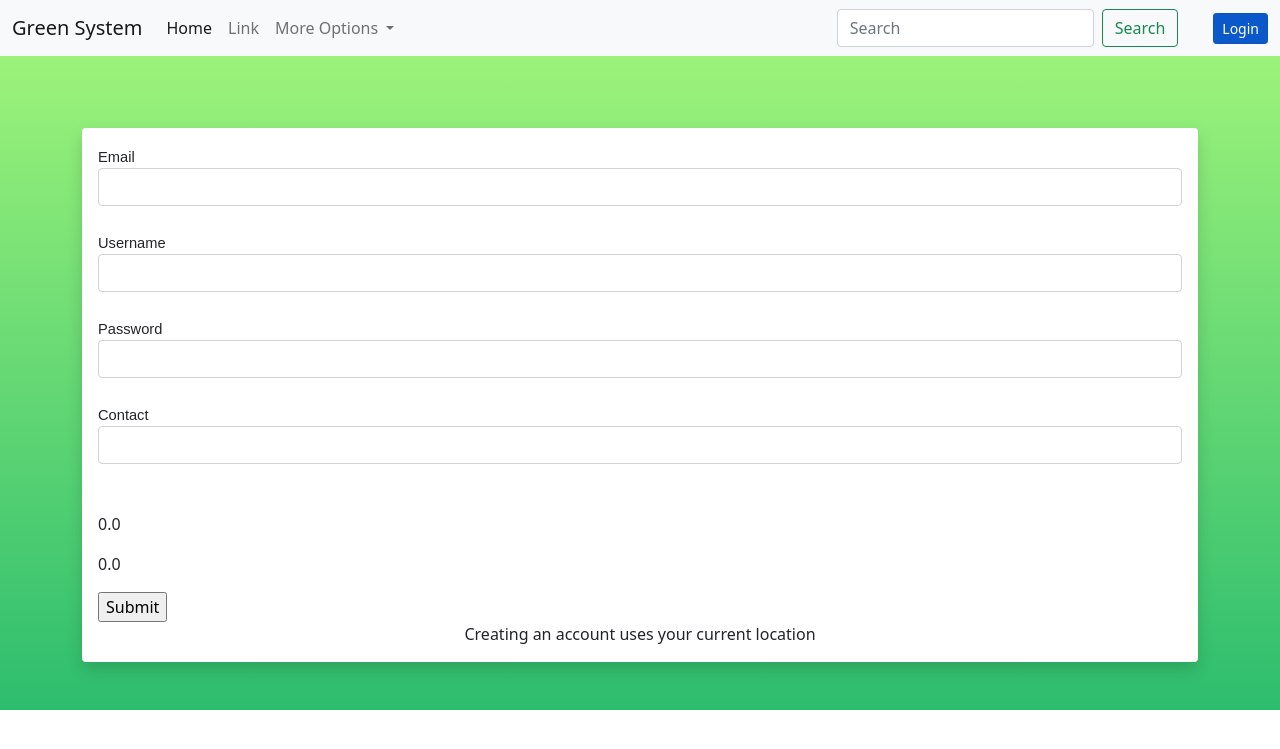
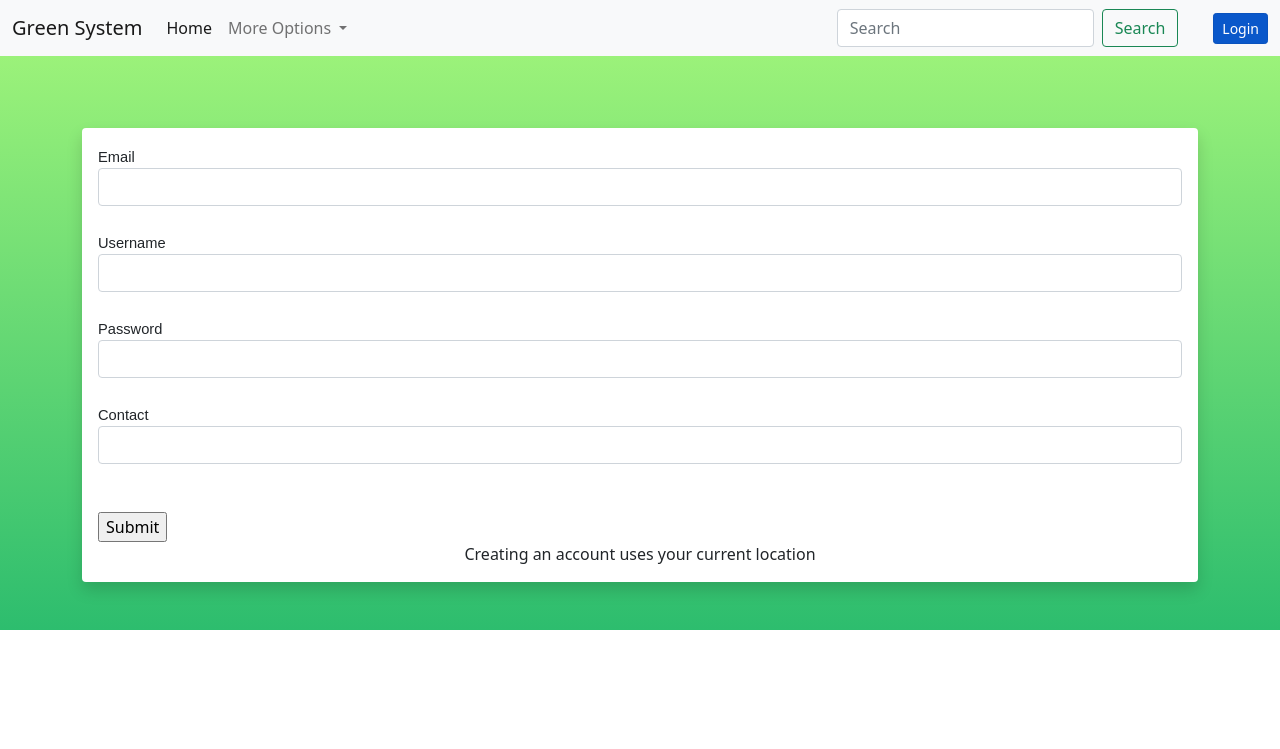
Before and after one commit to MatchHue/BackendGreenSystem, a Flask app: page /signup in a window 1280 px wide. Shown: the top 749 px of the page. Run offline with Flask 2, Linux system fonts and the light colour scheme; data that the repository does not hold is empty; some libraries are stand-ins or nearby versions.

Commit message:
more items added

```diff
--- a/templates/index.html
+++ b/templates/index.html
@@ -30,7 +30,6 @@
             <div class='cvp'>
                 <h5 class="card-title font-weight-bold">{{item.name}}</h5>
                 <p class="card-text">${{item.price}}</p> <p class="card-text">{{item.quantity}}kg Available</p><a href="/item_details/{{item.id}}" class="btn btn-primary btn-sm active">view details</a><br />
-                <p>{{item.user.username}}</p>
             </div>
         </div>
     </div>
--- a/templates/navbar.html
+++ b/templates/navbar.html
@@ -9,16 +9,13 @@
           <li class="nav-item">
             <a class="nav-link active" aria-current="page" href="/">Home</a>
           </li>
-          <li class="nav-item">
-            <a class="nav-link" href="#">Link</a>
-          </li>
           <li class="nav-item dropdown">
             <a class="nav-link dropdown-toggle" href="#" id="navbarDropdown" role="button" data-bs-toggle="dropdown" aria-expanded="false">
               More Options
             </a>
             <ul class="dropdown-menu" aria-labelledby="navbarDropdown">
               <li><a class="dropdown-item" href="/signup">Signup</a></li>
-              <li><a class="dropdown-item" href="/list_items">List Item</a></li>
+              <li><a class="dropdown-item" href="/list_items">Add Item</a></li>
               <li><a class="dropdown-item" href="/map">All Sellers Location</a></li>
               <li><hr class="dropdown-divider"></li>
               <li><a class="dropdown-item" href="#">Something else here</a></li>
--- a/templates/signup.html
+++ b/templates/signup.html
@@ -28,8 +28,6 @@
 
         <br/>
         <br/>
-        <p>{{lon}}</p>
-        <p>{{lat}}</p>
         {{form.submit}}
         <a style="text-align:center;display:block;" id="Warning">Creating an account uses your current location</a>
     </form>
```
Also changed, not shown: test.db.
